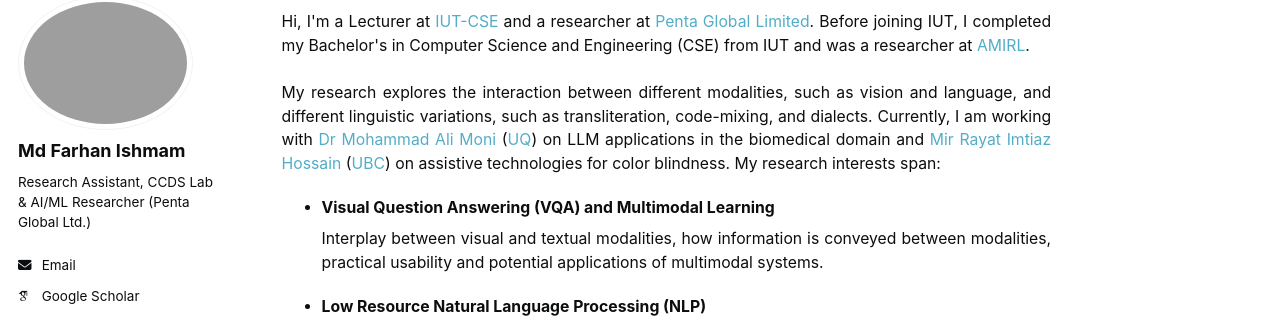
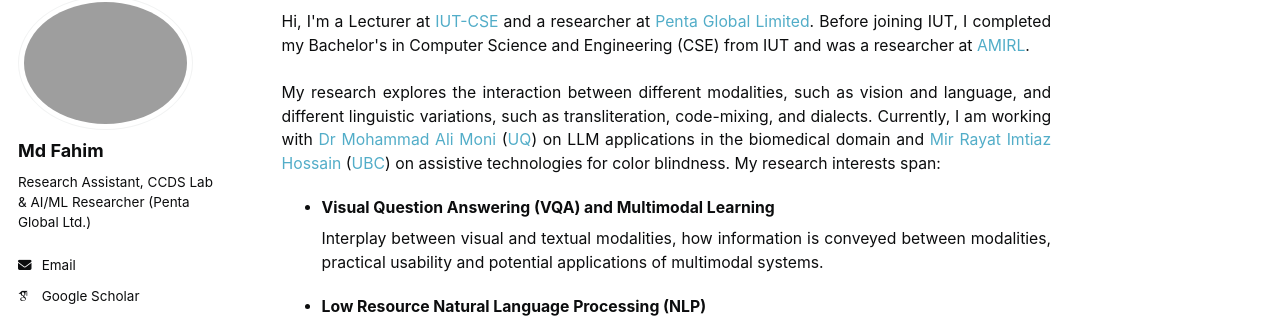
Before and after one commit to md-fahim/md-fahim.github.io, a Jekyll site: the page built from _pages/about.md, in a window 1280 px wide. Shown: the part 110-428 px from the top of the page. Built offline with Jekyll 4.4.1, drawn with Linux system fonts in a browser that asks for light colours; some web fonts are replaced.

Commit message:
updated-info

```diff
--- a/_config.yml
+++ b/_config.yml
@@ -21,8 +21,8 @@
 #               Additional customization can be done by editing /_includes/author-profile.html
 author:
   # Biographic information
-  avatar           : "profile.jpg"
-  name             : "Md Farhan Ishmam"
+  avatar           : #"profile.jpg"
+  name             : "Md Fahim"
   pronouns         : # example: "she/her"
   bio              : "Research Assistant, CCDS Lab & AI/ML Researcher (Penta Global Ltd.)"
   location         : # "Dhaka, Bangladesh"
@@ -44,7 +44,7 @@
   codepen          : # Username
   dribbble         : # Username
   github           : "md-fahim"
-  kaggle           : "https://www.kaggle.com/mdfahimreshm"
+  kaggle           : "mdfahimreshm"
 
   # Social media
   bluesky          : #"bsky.app" # Replace this with you Bluesky username
```
